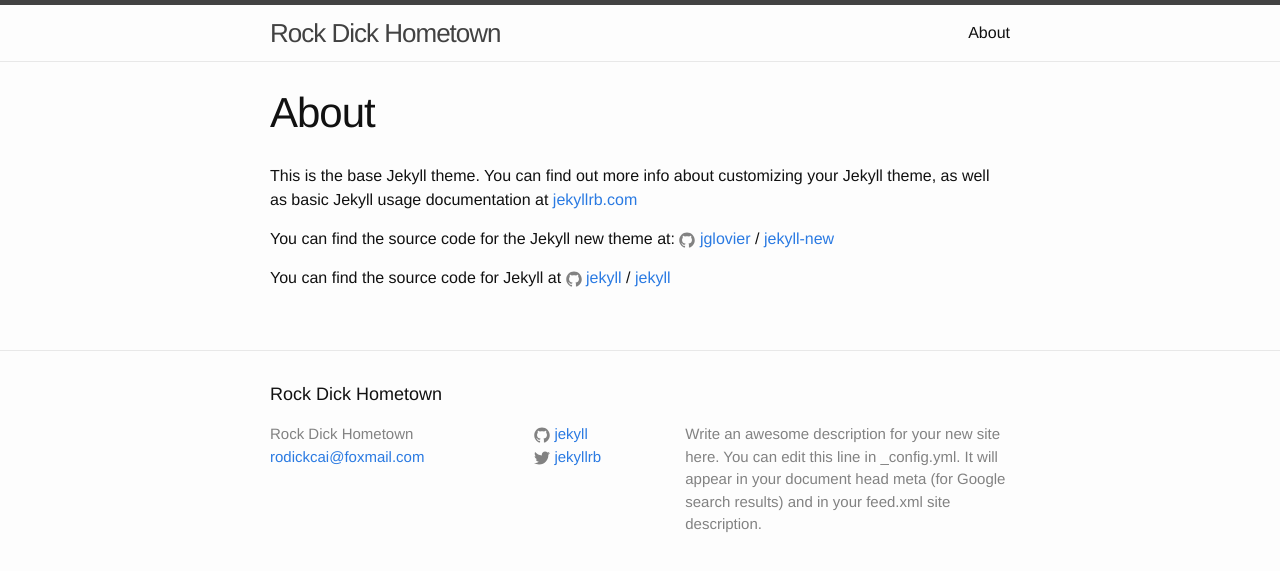
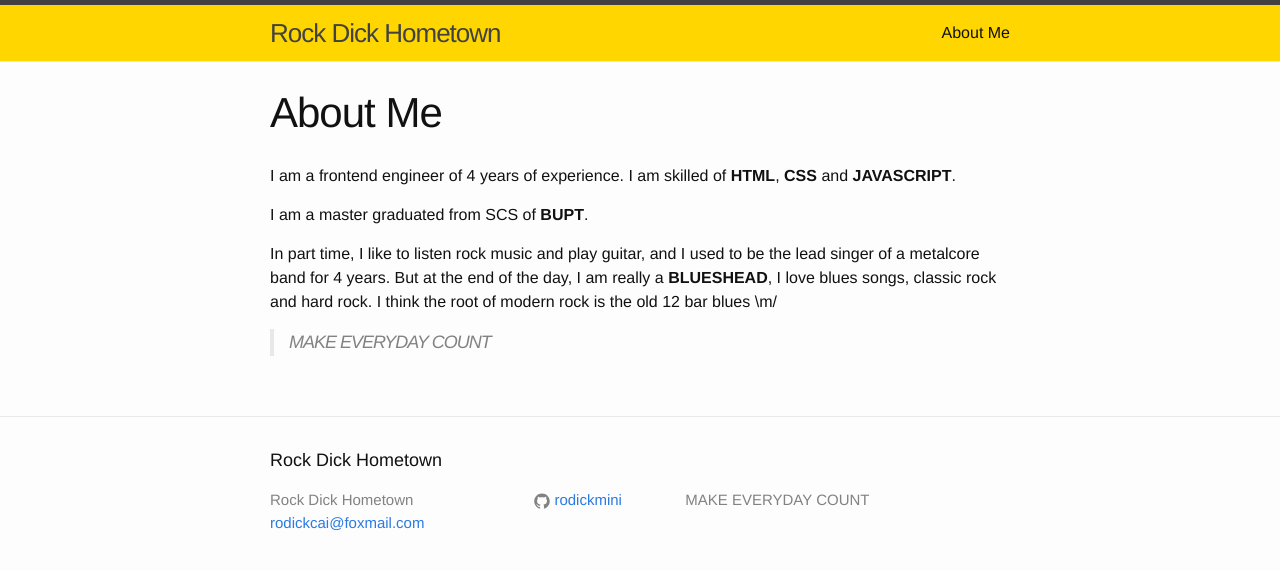
Before and after one commit to rodickmini/rodickmini.github.io, a Jekyll site: the page built from about.md, in a window 1280 px wide. Shown: the top 571 px of the page. Built offline with Jekyll 4.4.1, drawn with Linux system fonts in a browser that asks for light colours.

Commit message:
style upd

```diff
--- a/_config.yml
+++ b/_config.yml
@@ -9,13 +9,9 @@
 title: Rock Dick Hometown
 email: rodickcai@foxmail.com
 description: > # this means to ignore newlines until "baseurl:"
-  Write an awesome description for your new site here. You can edit this
-  line in _config.yml. It will appear in your document head meta (for
-  Google search results) and in your feed.xml site description.
+  MAKE EVERYDAY COUNT
 baseurl: "" # the subpath of your site, e.g. /blog
-url: "http://yourdomain.com" # the base hostname & protocol for your site
-twitter_username: jekyllrb
-github_username:  jekyll
+github_username:  rodickmini
 
 # Build settings
 markdown: kramdown
--- a/_sass/_layout.scss
+++ b/_sass/_layout.scss
@@ -5,6 +5,7 @@
     border-top: 5px solid $grey-color-dark;
     border-bottom: 1px solid $grey-color-light;
     min-height: 56px;
+    background-color: #ffd600;
 
     // Positioning context for the mobile navigation icon
     position: relative;
@@ -17,10 +18,14 @@
     letter-spacing: -1px;
     margin-bottom: 0;
     float: left;
+    text-decoration: none;
 
     &,
     &:visited {
         color: $grey-color-dark;
+    }
+    &:hover {
+        text-decoration: none;
     }
 }
 
--- a/about.md
+++ b/about.md
@@ -1,15 +1,13 @@
 ---
 layout: page
-title: About
+title: About Me
 permalink: /about/
 ---
 
-This is the base Jekyll theme. You can find out more info about customizing your Jekyll theme, as well as basic Jekyll usage documentation at [jekyllrb.com](http://jekyllrb.com/)
+I am a frontend engineer of 4 years of experience. I am skilled of **HTML**, **CSS** and **JAVASCRIPT**.
 
-You can find the source code for the Jekyll new theme at:
-{% include icon-github.html username="jglovier" %} /
-[jekyll-new](https://github.com/jglovier/jekyll-new)
+I am a master graduated from SCS of **BUPT**.
 
-You can find the source code for Jekyll at
-{% include icon-github.html username="jekyll" %} /
-[jekyll](https://github.com/jekyll/jekyll)
+In part time, I like to listen rock music and play guitar, and I used to be the lead singer of a metalcore band for 4 years. But at the end of the day, I am really a **BLUESHEAD**, I love blues songs, classic rock and hard rock. I think the root of modern rock is the old 12 bar blues \m/
+
+>MAKE EVERYDAY COUNT
```
Also changed, not shown: _posts/2016-03-23-first-blog.markdown (+6 -4 lines).
